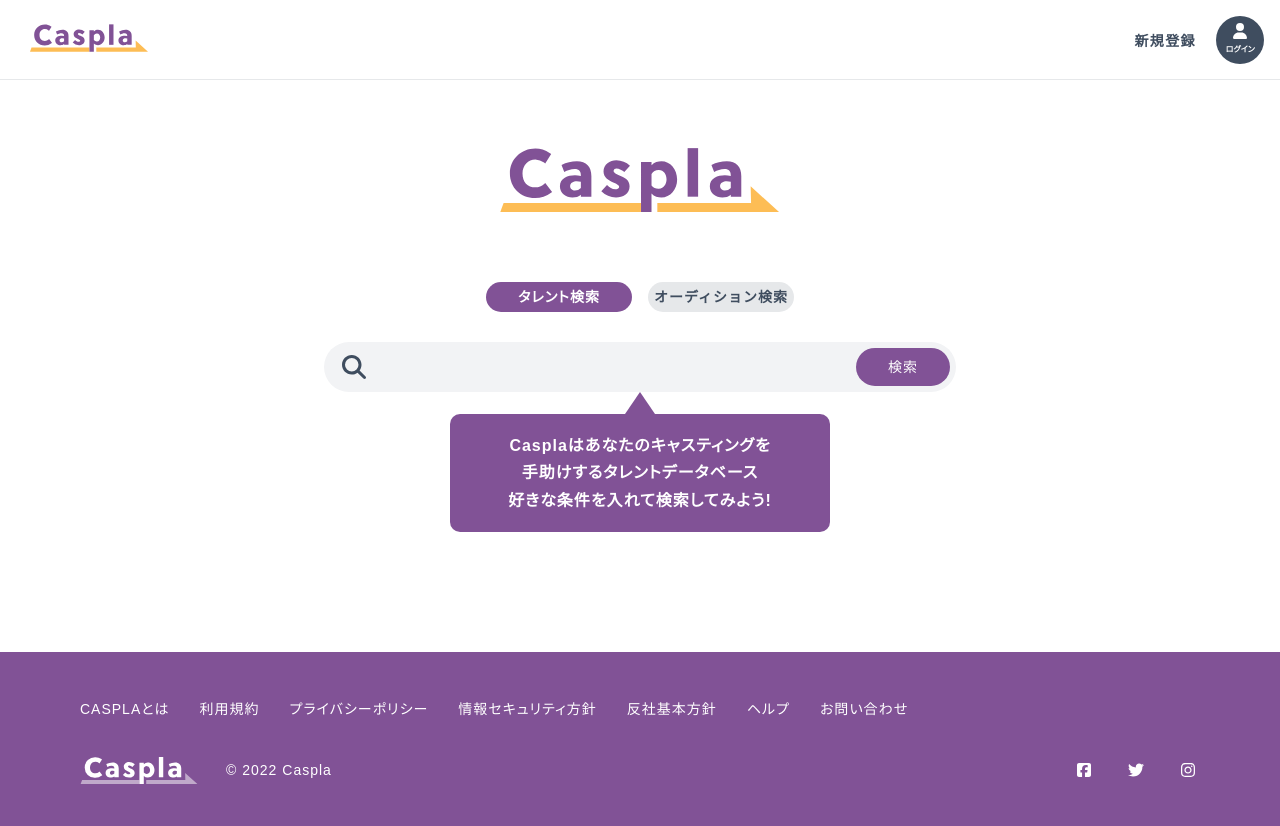
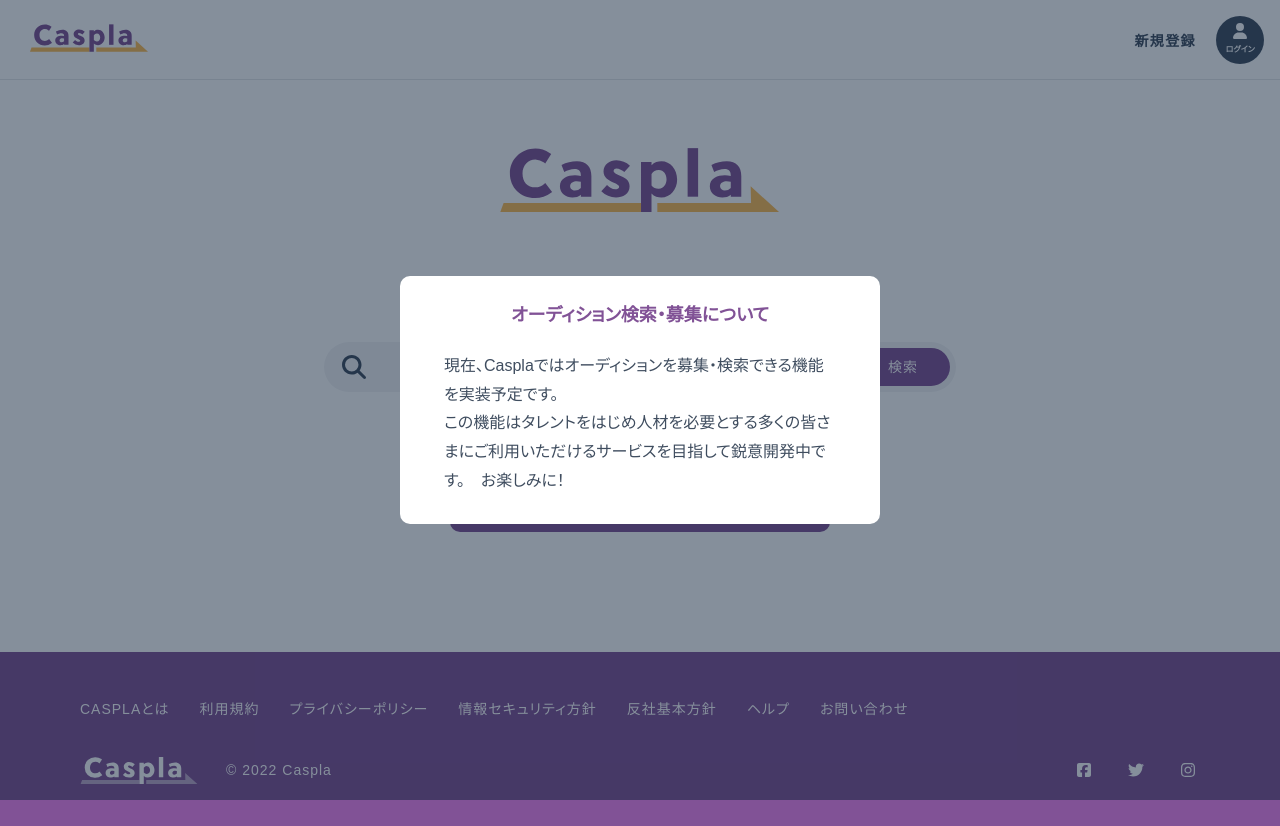
Before and after one commit to mukudori-studio/caspla-ui, a Next.js app: page /top in a window 1280 px wide. Both pictures are taken after a click on the button "オーディション検索". Built offline with nearby package versions, Linux system fonts and the light colour scheme; no server answers.

Commit message:
Topページのオーディションアナウンス用のモーダル追加

```diff
--- a/src/components/molecules/Modal/index.tsx
+++ b/src/components/molecules/Modal/index.tsx
@@ -26,7 +26,7 @@
   return (
     <Portal>
       <div
-        className={styles.modal}
+        className={styles['m-modal']}
         onMouseDown={onMouseDown}
         onMouseUp={onMouseUp}
       >
--- /dev/null
+++ b/src/components/organisms/AuditionAnnouncement/index.tsx
@@ -0,0 +1,19 @@
+import React from 'react'
+import Link from "next/link"
+import Image from 'next/image'
+import { isMobile } from "react-device-detect"
+import { FontAwesomeIcon } from '@fortawesome/react-fontawesome'
+import { faUser } from '@fortawesome/free-solid-svg-icons'
+import styles from '@/styles/components/organisms/AuditionAnnouncement.module.scss'
+
+const AuditionAnnouncement = () => {
+
+  return (
+    <div className={styles['o-audition-announcement']}>
+      <div className={styles['o-audition-announcement__title']}>オーディション検索・募集について</div>
+      <p className={styles['o-audition-announcement__text']}>現在、Casplaではオーディションを募集・検索できる機能を実装予定です。<br />この機能はタレントをはじめ人材を必要とする多くの皆さまにご利用いただけるサービスを目指して鋭意開発中です。　お楽しみに！</p>
+    </div>
+  )
+}
+
+export default AuditionAnnouncement
--- a/src/pages/_app.tsx
+++ b/src/pages/_app.tsx
@@ -17,7 +17,7 @@
         googleTagManagerId={googleTagManagerId as GoogleTagManagerId}
       />
       <Header />
-      <div style={{ minHeight: 'calc(100vh - 191px)' }} className={'wrapper'}>
+      <div style={{ minHeight: 'calc(100vh - 191px)' }} className={'wrapper'} id="root">
         <Component {...pageProps} />
       </div>
       <Footer />
--- a/src/pages/top.tsx
+++ b/src/pages/top.tsx
@@ -1,14 +1,22 @@
-import React from 'react'
+import React, { useState } from 'react'
 import type { NextPage } from 'next'
 import Meta from '@/components/Meta'
 import Image from 'next/image'
 import Button from '@/components/atoms/Button'
 import dynamic from 'next/dynamic';
 const SearchKeyword = dynamic(() => import('@/components/molecules/SearchKeyword'), { ssr: false })
+const Modal = dynamic(() => import('@/components/molecules/Modal'), { ssr: false })
+import AuditionAnnouncement from '@/components/organisms/AuditionAnnouncement'
 import styles from '@/styles/Top.module.scss'
 import buttonStyles from '@/styles/components/atoms/Button.module.scss'
 
 const Home: NextPage = () => {
+
+  const [isOpenModal, setIsOpenModal] = useState(false);
+
+  const toggleModal = (e:any) => {
+    if (e.target === e.currentTarget) setIsOpenModal(!isOpenModal)
+  }
 
   return (
     <main className={styles['p-top-page']}>
@@ -18,19 +26,24 @@
           src='/common/logo.svg'
           alt='Caspla Logo'
           className={styles['p-top-page__logo__image']}
-          width="100%"
-          height="100%"
+          width='280px'
+          height='280px'
           layout="fixed"
         />
       </div>
       <div className={styles['p-top-page__buttons']}>
         <div className={[buttonStyles['a-button'], buttonStyles['a-button--small'], buttonStyles['a-button--primary'], buttonStyles['a-button--bold']].join(' ')}>タレント検索</div>
-        <Button size="small" color="default" text="オーディション検索" weight="bold" />
+        <Button size="small" color="default" text="オーディション検索" weight="bold" onClick={toggleModal} />
       </div>
       <div className={styles['p-top-page__search-area']}>
         <SearchKeyword />
         <div className={styles['p-top-page__note']}>Casplaはあなたのキャスティングを<br />手助けするタレントデータベース<br />好きな条件を入れて検索してみよう!</div>
       </div>
+      {isOpenModal && (
+        <Modal close={toggleModal}>
+          <AuditionAnnouncement />
+        </Modal>
+      )}
     </main>
   )
 }
--- a/src/styles/components/atoms/Button.module.scss
+++ b/src/styles/components/atoms/Button.module.scss
@@ -7,6 +7,7 @@
   font-weight: bold;
   text-decoration: none;
   text-align: center;
+  cursor: pointer;
 
   // Size
   &--small {
--- a/src/styles/components/molecules/Modal.module.scss
+++ b/src/styles/components/molecules/Modal.module.scss
@@ -1,6 +1,6 @@
 @use '../../global' as g;
 
-.modal {
+.m-modal {
   @include g.flex(center);
   position: fixed;
   top: 0;
@@ -9,9 +9,10 @@
   right: 0;
   background: rgba(13, 33, 56, 0.5);
   z-index: 1000;
-  animation: 0.3s ease 0s;
+  animation: fadeon 0.3s ease 0s;
   > * {
     width: 100%;
+    max-width: 480px;
     margin: auto;
     animation: scaleon 0.25s ease-out 0s;
   }
--- /dev/null
+++ b/src/styles/components/organisms/AuditionAnnouncement.module.scss
@@ -0,0 +1,27 @@
+@use '../../global' as g;
+
+.o-audition-announcement {
+  border-radius: 10px;
+  background: g.$color-mono-0;
+  padding: 28px 44px;
+  font-size: 18px;
+
+  @include g.mq-down(tablet--under) {
+    width: 89vw;
+    padding: 24px 28px;
+    margin: 0 auto;
+  }
+
+  &__title {
+    font-weight: bold;
+    color: g.$color-primary;
+    line-height: 1.3;
+    text-align: center;
+  }
+
+  &__text {
+    font-size: 16px;
+    line-height: 1.8;
+    margin: 24px 0 0;
+  }
+}
--- a/src/utils/portal.tsx
+++ b/src/utils/portal.tsx
@@ -2,6 +2,7 @@
 
 const Portal = ({ children }:any) => {
   const element = document.querySelector("#root");
+  console.log(element)
   return element ? ReactDOM.createPortal(children, element) : null;
 };
 
```
Also changed, not shown: 1 other file (tests, documents, lock files or other folders).
